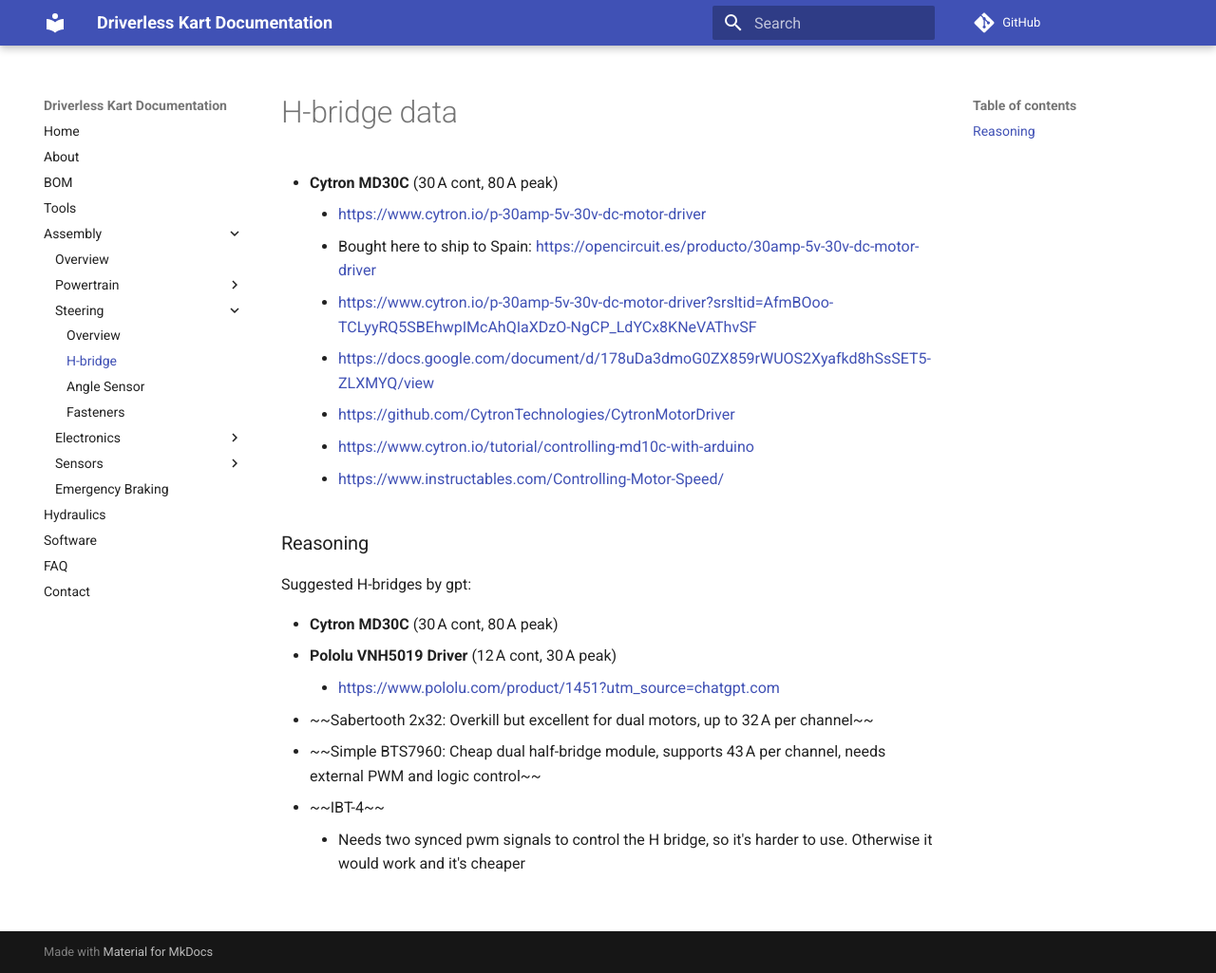
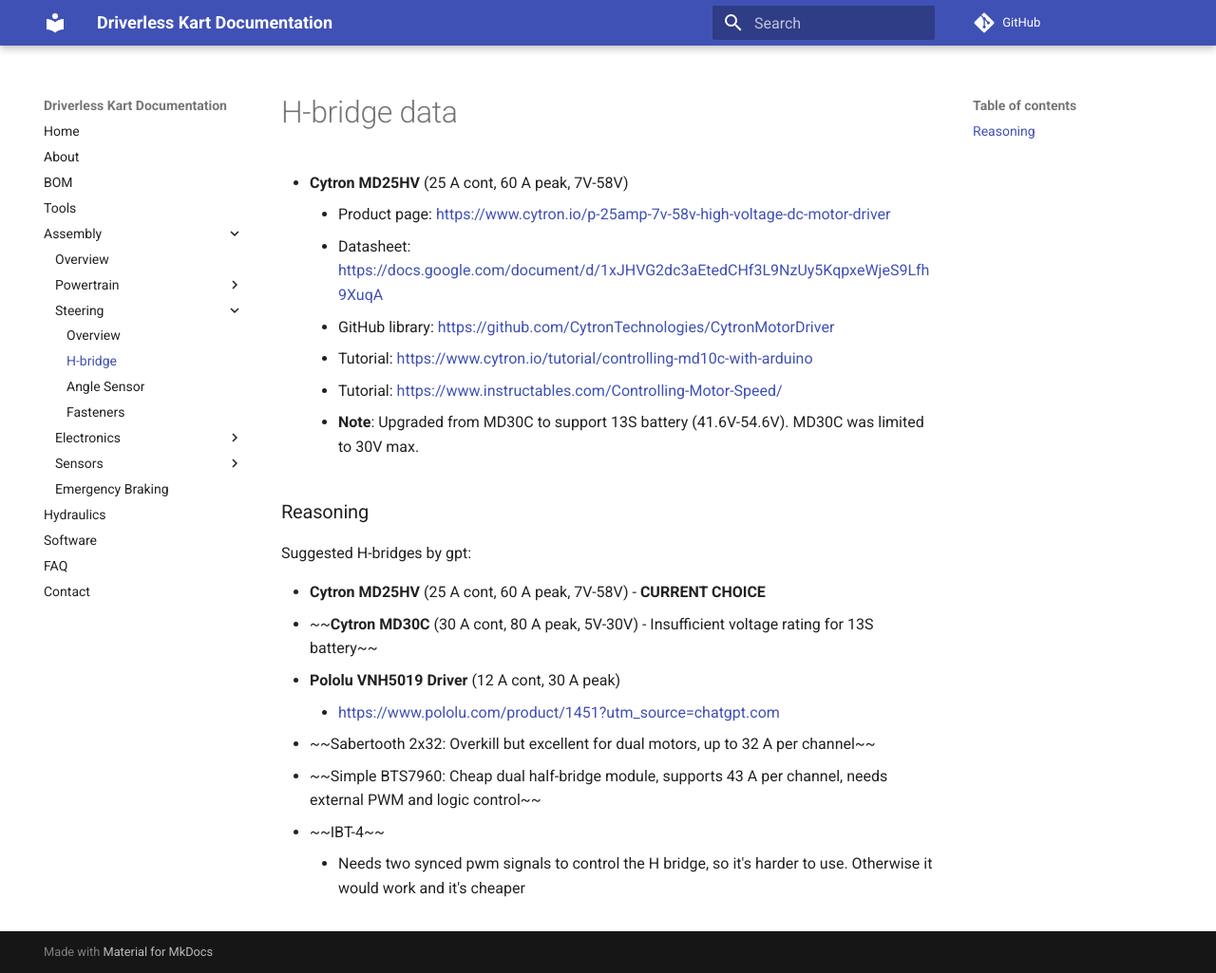
Before and after one commit to UM-Driverless/kart_docs, an MkDocs documentation site: the page built from docs/assembly/steering/h-bridge.md, in a window 1280 px wide and 1025 px high. Shown: the whole window at 95% size. Built offline with MkDocs 1.6.1 and Material for MkDocs 9.7.7, drawn with Linux system fonts in a browser that asks for light colours; comment, search, counter and statistics services are not loaded.

Commit message:
Upgrade steering motor driver from MD30C to MD25HV for 13S battery
The MD30C (5V-30V) was insufficient for the 13S battery (41.6V-54.6V).
Upgraded to MD25HV which supports 7V-58V operation.

Changes:
- Update bom.yaml: MD30C → MD25HV with new specs (25A cont, 60A peak)
- Update h-bridge.md: New product links and datasheet
- Update index.md: Correct control voltage info (1.8V-30V)
- Remove obsolete MD30C datasheet PDF

```diff
--- a/docs/assembly/steering/h-bridge.md
+++ b/docs/assembly/steering/h-bridge.md
@@ -1,20 +1,20 @@
 # H-bridge data
-- **Cytron MD30C** (30 A cont, 80 A peak)
-    - <https://www.cytron.io/p-30amp-5v-30v-dc-motor-driver>
-    - Bought here to ship to Spain: <https://opencircuit.es/producto/30amp-5v-30v-dc-motor-driver>
-    - <https://www.cytron.io/p-30amp-5v-30v-dc-motor-driver?srsltid=AfmBOoo-TCLyyRQ5SBEhwpIMcAhQIaXDzO-NgCP_LdYCx8KNeVAThvSF>
-    - <https://docs.google.com/document/d/178uDa3dmoG0ZX859rWUOS2Xyafkd8hSsSET5-ZLXMYQ/view>
-    - <https://github.com/CytronTechnologies/CytronMotorDriver>
-    - <https://www.cytron.io/tutorial/controlling-md10c-with-arduino>
-    - <https://www.instructables.com/Controlling-Motor-Speed/>
+- **Cytron MD25HV** (25 A cont, 60 A peak, 7V-58V)
+    - Product page: <https://www.cytron.io/p-25amp-7v-58v-high-voltage-dc-motor-driver>
+    - Datasheet: <https://docs.google.com/document/d/1xJHVG2dc3aEtedCHf3L9NzUy5KqpxeWjeS9Lfh9XuqA>
+    - GitHub library: <https://github.com/CytronTechnologies/CytronMotorDriver>
+    - Tutorial: <https://www.cytron.io/tutorial/controlling-md10c-with-arduino>
+    - Tutorial: <https://www.instructables.com/Controlling-Motor-Speed/>
+    - **Note**: Upgraded from MD30C to support 13S battery (41.6V-54.6V). MD30C was limited to 30V max.
 
 ### Reasoning
 Suggested H-bridges by gpt:
 
-- **Cytron MD30C** (30 A cont, 80 A peak)
-- **Pololu VNH5019 Driver** (12 A cont, 30 A peak)
+- **Cytron MD25HV** (25 A cont, 60 A peak, 7V-58V) - **CURRENT CHOICE**
+- ~~**Cytron MD30C** (30 A cont, 80 A peak, 5V-30V) - Insufficient voltage rating for 13S battery~~
+- **Pololu VNH5019 Driver** (12 A cont, 30 A peak)
     - <https://www.pololu.com/product/1451?utm_source=chatgpt.com>
-- ~~Sabertooth 2x32: Overkill but excellent for dual motors, up to 32 A per channel~~
-- ~~Simple BTS7960: Cheap dual half-bridge module, supports 43 A per channel, needs external PWM and logic control~~
+- ~~Sabertooth 2x32: Overkill but excellent for dual motors, up to 32 A per channel~~
+- ~~Simple BTS7960: Cheap dual half-bridge module, supports 43 A per channel, needs external PWM and logic control~~
 - ~~IBT-4~~
     - Needs two synced pwm signals to control the H bridge, so it's harder to use. Otherwise it would work and it's cheaper
```
Also changed, not shown: docs/assembly/steering/bom.yaml (+18 -15 lines), docs/assembly/steering/index.md (+3 -2 lines), 1 other file.
